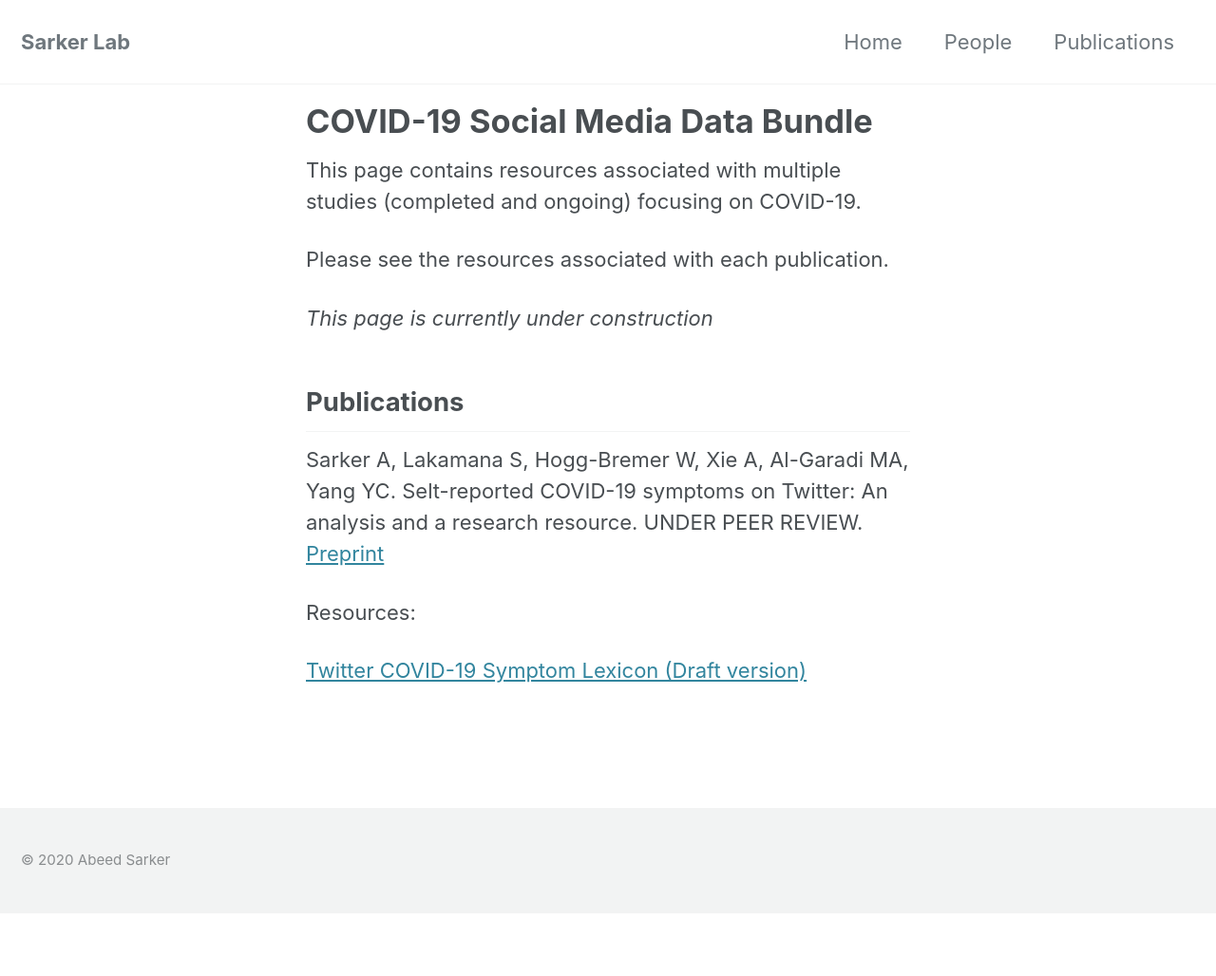
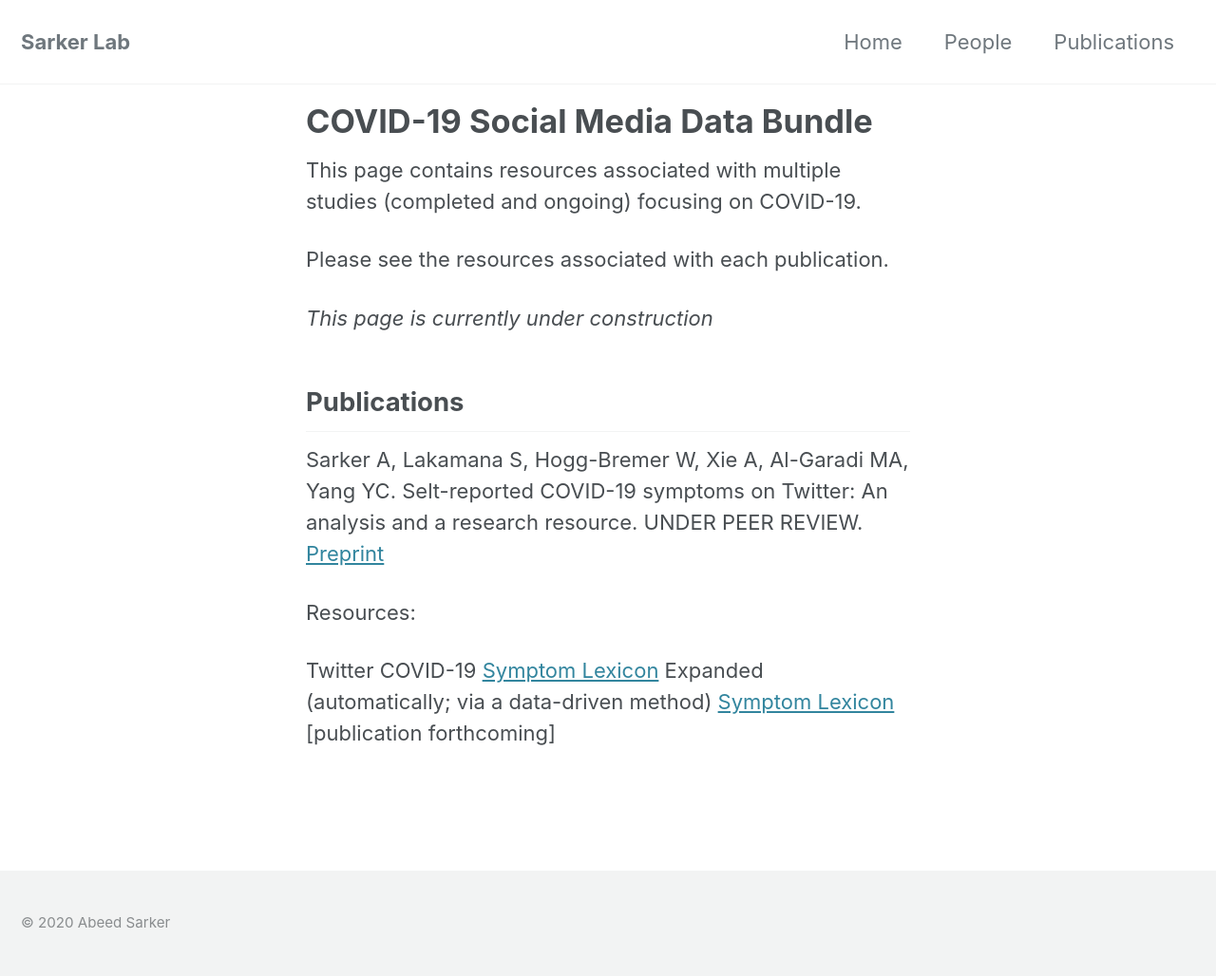
Before and after one commit to sarkerlab/Website, a Jekyll site: the page built from _pages/covid_sm_data_bundle.md, in a window 1280 px wide. Shown: the whole page at 95% size. Built offline with Jekyll 4.4.1, drawn with Linux system fonts in a browser that asks for light colours; cached includes are drawn as plain includes; nearby versions of some CDN libraries; before the commit the page ends 962 px from its top, so only the background shows below that.

Commit message:
Update covid_sm_data_bundle.md

```diff
--- a/_pages/covid_sm_data_bundle.md
+++ b/_pages/covid_sm_data_bundle.md
@@ -17,4 +17,5 @@ Sarker A, Lakamana S, Hogg-Bremer W, Xie A, Al-Garadi MA, Yang YC. Selt-reported
 
 Resources:
 
-<a href="https://docs.google.com/document/d/1CdhpuNbCV4egYv0TA7hpTqVL3ZfAxyLQipAepDfPzBQ/edit?usp=sharing"> Twitter COVID-19 Symptom Lexicon (Draft version) </a>
+Twitter COVID-19 <a href="https://docs.google.com/document/d/1CdhpuNbCV4egYv0TA7hpTqVL3ZfAxyLQipAepDfPzBQ/edit?usp=sharing"> Symptom Lexicon</a>
+Expanded (automatically; via a data-driven method) <a href = "https://drive.google.com/file/d/1qTI1BiNABAHOdfF51gmoH0E5lbV48-KY/view?usp=sharing"> Symptom Lexicon</a> [publication forthcoming]
```
